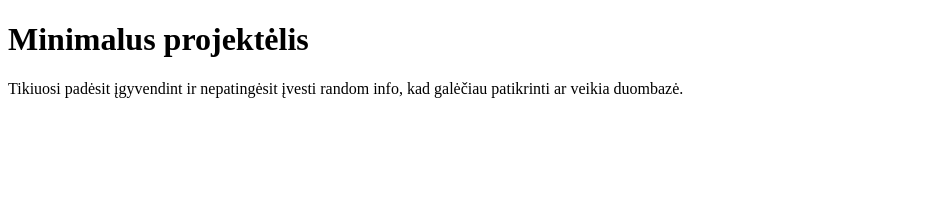
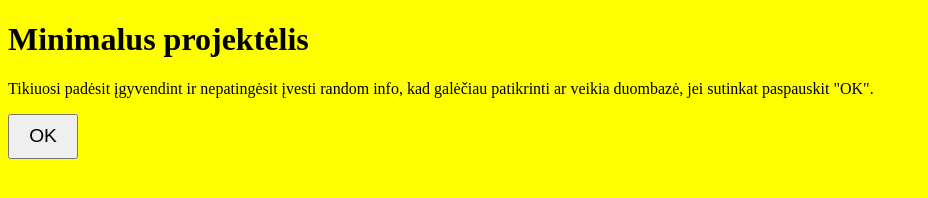
Before and after one commit to mclerke64/baze, a plain HTML site: page index.html in a window 1280 px wide. Shown: the whole page, without its empty margins (0-928 px from the left). Drawn offline with Linux system fonts and the light colour scheme.

Commit message:
Update index.html

```diff
--- a/index.html
+++ b/index.html
@@ -1,10 +1,21 @@
 <!DOCTYPE html>
 <html>
   <head>
-    <title>Sveiki, atvykę į info page </title>
+    <title>Sveiki, atvykę į info page</title>
+    <style>
+      body {
+        background-color: yellow;
+        color: black;
+      }
+      button {
+        font-size: 1.2em;
+        padding: 0.5em 1em;
+      }
+    </style>
   </head>
   <body>
     <h1>Minimalus projektėlis</h1>
-    <p>Tikiuosi padėsit įgyvendint ir nepatingėsit įvesti random info, kad galėčiau patikrinti ar veikia duombazė.</p>
+    <p>Tikiuosi padėsit įgyvendint ir nepatingėsit įvesti random info, kad galėčiau patikrinti ar veikia duombazė, jei sutinkat paspauskit "OK".</p>
+    <button onclick="window.location.href='questions.html'">OK</button>
   </body>
 </html>
```
